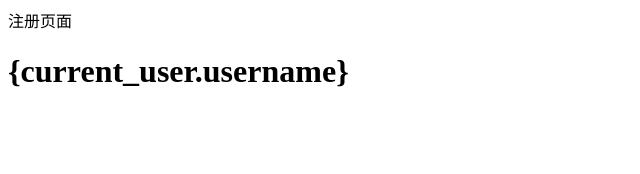
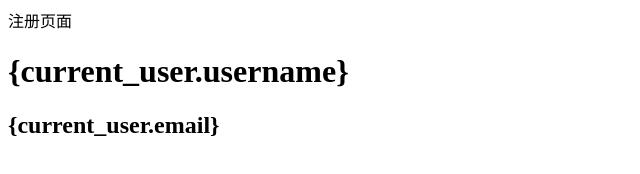
Before and after one commit to kangyqgit/Python-Web-Project, a plain HTML site: page PythonWebProject/app/templates/auth/register.html in a window 1280 px wide. Shown: the whole page, without its empty margins (0-640 px from the left). Drawn offline with Linux system fonts and the light colour scheme.

```diff
--- a/PythonWebProject/app/templates/auth/register.html
+++ b/PythonWebProject/app/templates/auth/register.html
@@ -7,6 +7,7 @@
 <body>
     <a>注册页面 </a>
     <h1>{current_user.username}</h1>
+    <h2>{current_user.email}</h2>
 
 </body>
 </html>
```
